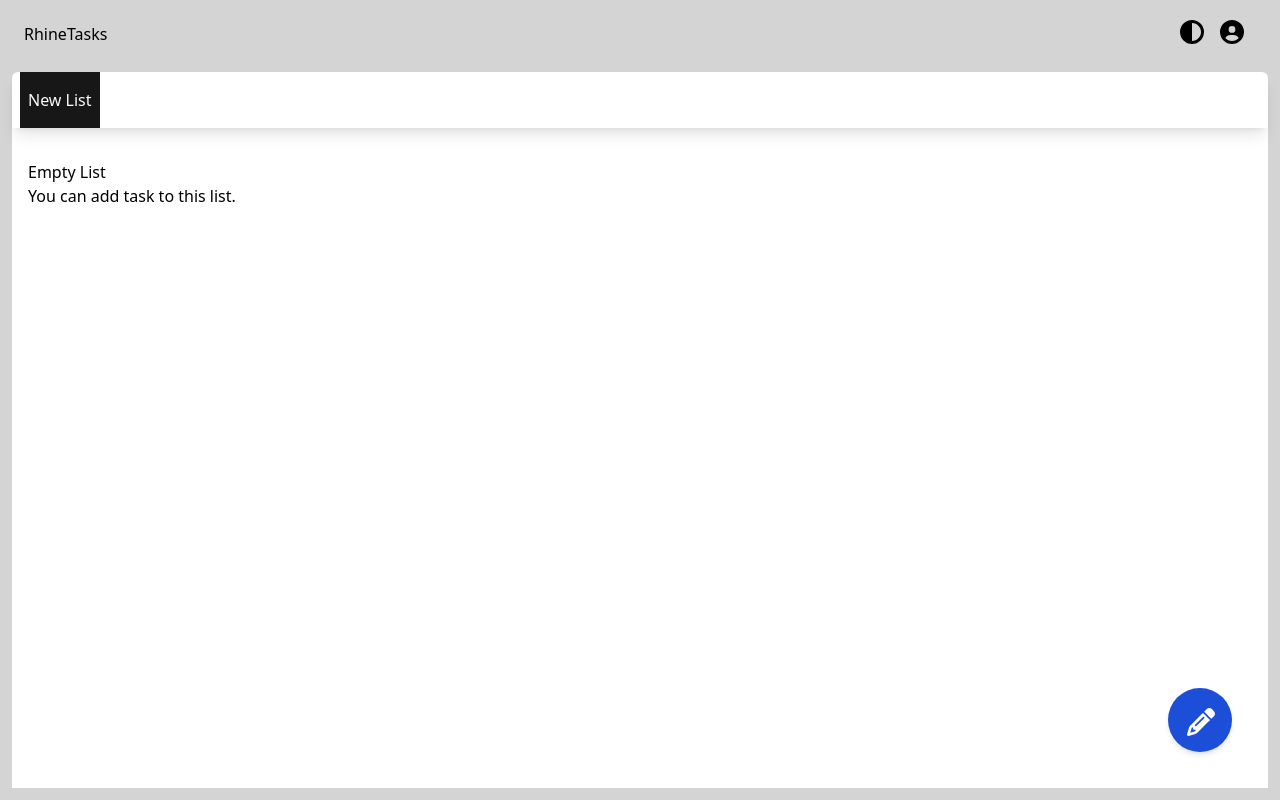
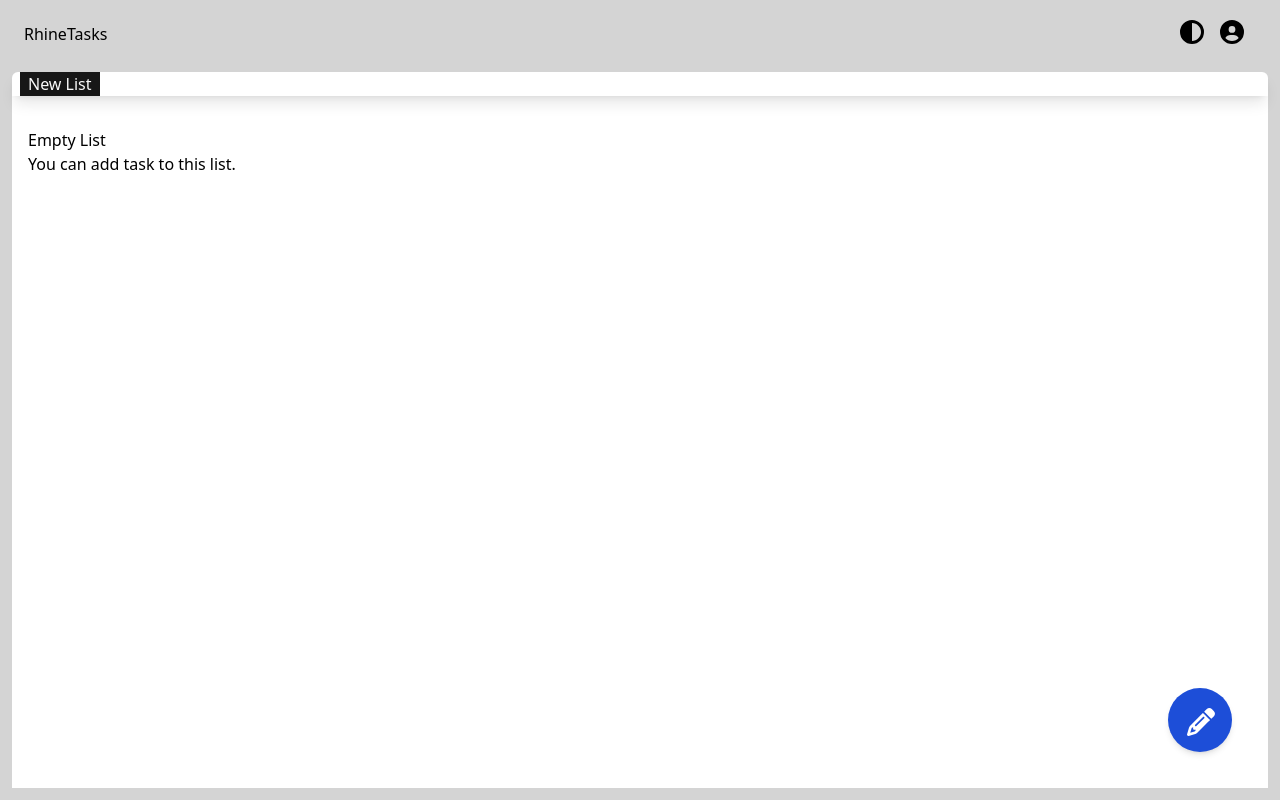
Before and after one commit to maelstrom0x8/rhine-client, a React (Vite) app: page / in a window 1280 px wide. Built offline with nearby package versions, Linux system fonts and the light colour scheme.

Commit message:
feat: extend custom button props

```diff
--- a/src/components/Button/CustomButton.tsx
+++ b/src/components/Button/CustomButton.tsx
@@ -1,16 +1,25 @@
+import { IconDefinition } from '@fortawesome/fontawesome-svg-core';
+import { FontAwesomeIcon } from '@fortawesome/react-fontawesome';
 
-type CustomButtonProp = {
-  className?: string
+export type CustomButtonProps = {
+  icon?: IconDefinition;
+  onClick: () => void;
   text?: string;
-  onClick?: () => void;
+  className?: string;
+  iconColor?: string;
+  iconStyle?: string;
 };
-
-const CustomButton = (props: CustomButtonProp) => {
+const CustomButton = (props: CustomButtonProps) => {
   return (
     <button
-      className={`${props.className} max-w-sm shrink-0 px-2 items-center bg-neutral-900 dark:bg-neutral-200/80 dark:text-black text-neutral-50 hover:border-neutral-600 hover:cursor-pointer inline-flex space-x-0 max-sm:text-sm mr-auto p-4`}
+      className={`${props.className} px-2 bg-neutral-900 dark:bg-neutral-200/80 dark:text-black text-neutral-50 hover:border-neutral-600 hover:cursor-pointer`}
       onClick={props.onClick}
     >
+      <FontAwesomeIcon
+        icon={props.icon}
+        color={props.iconColor}
+        className={props.iconStyle}
+      />
       {props.text}
     </button>
   );
```
Also changed, not shown: src/components/Button/DialogButton.tsx (deleted).
